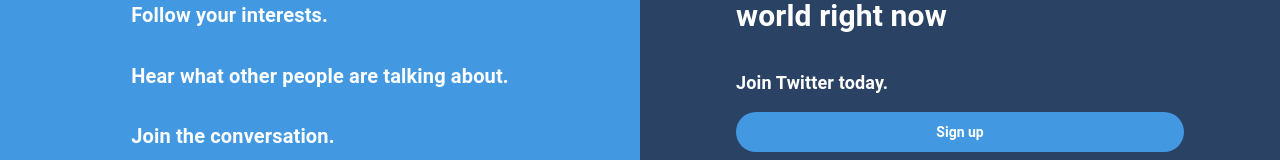
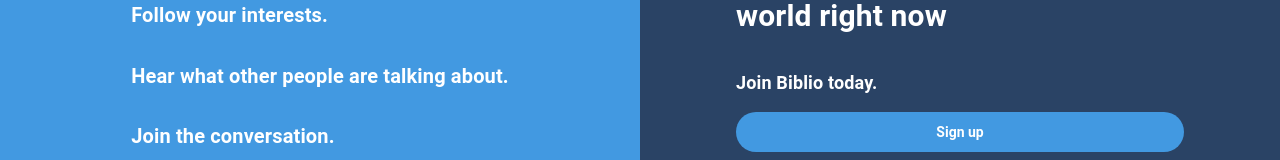
Before and after one commit to BenMiriello/tweetvine, a React (Create React App) app: page / in a window 1280 px wide. Shown: the part 324-484 px from the top of the page. Built offline with nearby package versions, Linux system fonts and the light colour scheme.

Commit message:
Declare app name in constants

```diff
--- a/src/components/HomePage.tsx
+++ b/src/components/HomePage.tsx
@@ -3,6 +3,7 @@
 
 import Nav from './Nav';
 import { useAppState } from '../state';
+import { appName } from '../constants';
 
 export default function HomePage() {
   const history = useHistory();
@@ -34,7 +35,7 @@
           <div className="flex justify-center">
             <div className="max-w-md">
               <p className="text-3xl font-bold mt-4 mb-8">See what's happening in the world right now</p>
-              <p className="text-lg font-bold">Join Twitter today.</p>
+              <p className="text-lg font-bold">Join { appName } today.</p>
               <div className="w-full flex flex-col flex-wrap justify-center">
                 <button className="my-4 h-10 bg-blue-500 rounded-full font-bold" onClick={() => history.push('/signup')}>Sign up</button>
                 <button className="mb-2 h-10 border-2 border-blue-500 rounded-full text-blue-300 font-bold" onClick={() => history.push('/login')}>Login</button>
--- a/src/components/Nav.tsx
+++ b/src/components/Nav.tsx
@@ -6,8 +6,8 @@
 import { AppBar, Toolbar, Menu, MenuItem, Button, IconButton, Typography } from '@material-ui/core';
 import AccountCircle from '@material-ui/icons/AccountCircle';
 
-
 import { useAppState } from '../state';
+import { appName } from '../constants';
 
 const useStyles = makeStyles((theme: Theme) =>
   createStyles({
@@ -145,7 +145,7 @@
           </Link>
           <Typography variant="h6" className={classes.title}>
             <Link to="/" className={classes.link} >
-              Biblio
+              { appName }
             </Link>
           </Typography>
           <div className={classes.rightButtonContainer}>
--- a/src/constants.ts
+++ b/src/constants.ts
@@ -1,3 +1,5 @@
 const devApi = 'http://api.localhost:3001/v2/';
 const prodApi = 'https://biblio.herokuapp.com/';
 export const apiRoot = process.env.NODE_ENV === 'development' ? devApi : prodApi;
+
+export const appName = "Biblio"
```
